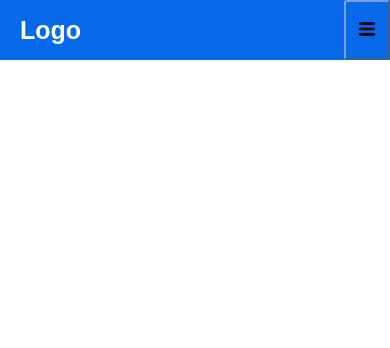
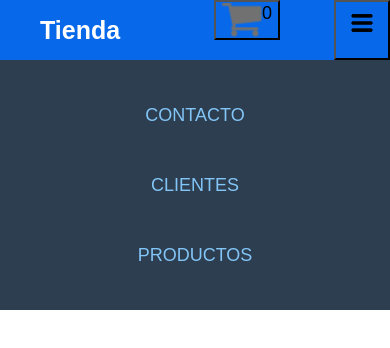
Before and after one commit to ecgalera/CarritoEduardoGalera, a React (Create React App) app in the folder ch-carrito-react/: page / in a window 390 px wide. Shown: the top 348 px of the page. Built offline with nearby package versions, Linux system fonts and the light colour scheme.

Commit message:
Tercer Commmit CartWidget.js + ItemListComtainer.js

```diff
--- a/ch-carrito-react/src/App.css
+++ b/ch-carrito-react/src/App.css
@@ -2,48 +2,44 @@
 /* NavBar Responsive */
 
 *{
-  margin:0;
+  margin: 0;
   box-sizing: border-box;
 }
 
 body{
   font-family: sans-serif;
-  padding:90px 20px 0;
-}
-.nav-menu-link:hover{
-  background-color: #034574;
-  transition: .5s;
+  padding: 90px 20px 0;
 }
 
-.nav-menu-link{
-  padding: 8px 12px;
-  border-radius:5px;
-  color: white;
-  list-style: none;
-  text-decoration: none;
+.header{
+  background-color: #0769e9;
+  /* referencia del alto del navbar */
+  height: 80px;
+  /* lo dejo fijo arriba */
+  position: fixed;
+  width: 100%;
+  top: 0;
+  left: 0;
+
+}
+
+.nav{
+display: flex;
+justify-content: space-between;
+max-width: 992px;
+margin: 0 auto;
+
 
 
 }
 
-.header{
-  background-color: #0769e9;
-  height: 80px;
-  position: fixed;
-  width:100%;
-  top:0;
-  left:0;
+.nav-link{
+  color: white;
+  text-decoration: none;
 }
 
-.nav{
-  display: flex;
-  justify-content: space-between;
-  max-width: 992px;
-  margin: 0 auto;
-}
-
-.nav-link {
-  color: white;
-  text-decoration: none;
+.nav-menu-item{
+  list-style: none;
 }
 
 .logo{
@@ -56,7 +52,6 @@ body{
 .nav-menu{
   display: flex;
   margin-right: 40px;
-  list-style: none;
 }
 
 .nav-menu-item{
@@ -64,33 +59,47 @@ body{
   margin: 0 10px;
   line-height: 80px;
   text-transform: uppercase;
-  width: max-content;
-  list-style: none;
 }
 
-.nav-toggle{
-  color:white;
-  font-size: 20px ;
+.nav-menu-link:hover{
+  background-color: #034574;
+  transition: 0.5s;
+
 
 }
 
-button{
+.nav-menu-link{
+  padding: 8px 12px;
+  border-radius: 3px;
+  transition: 0.5s;
+}
+
+.nav-menu-img{
   background-color: #0769e9;
-  border-radius: 5px;
-  border-color: white;
+  width: 40px;
+
+}
+.nav-toggle{
+  background-color: #0769e9;
   display: none;
+}
+
+.nav-toggle-carrito{
+  background-color: #0769e9;
+}
+
+span{
+  font-size: large;
 
 }
 
-@media(max-width: 768px){
+@media (max-width: 768px){
 
   body{
-
-    padding:70px;
+       padding: 70px 20px 0;
   }
 
   .header{
-
     height: 60px;
 
   }
@@ -98,57 +107,63 @@ button{
 
   .logo{
     font-size: 25px;
-    font-weight: bold;
-    padding: 0 40px;
     line-height: 60px;
-    padding: 0 20px;
+    justify-items: flex-start;
   }
 
   .nav-menu{
     flex-direction: column;
     align-items: center;
     margin-right: 20px;
-    background-color:#2c3e50 ;
+    background-color: #2c3e50;
     position: fixed;
-    left: 0;
+    left:0 ;
     top: 60px;
     width: 100%;
     padding: 20px 0;
     height: calc(100%-60px);
     overflow-y: auto;
-    left: 100%;
   }
 
   .nav-menu-item{
-    font-size: 15px;
     line-height: 70px;
-
 
   }
 
-  .nav-toggle{
-    color:white;
-    font-size: 15px ;
+  .nav-menu-link:hover,
+  .nav-menu-link_active{
+    background-color: none;
+    color: #83c5f7;
 
   }
 
-  button{
+  .nav-menu-link{
+    padding: 8px 12px;
+    border-radius: 3px;
+    transition: 0.5s;
+  }
+
+  .nav-menu-img{
     background-color: #0769e9;
-    border-radius: 3px;
-    border-color: #76a1cc;
-    display: none;
+    width: 40px;
 
   }
-  /* .nav-menu-img{
+  .nav-toggle{
+    background-color: #0769e9;
+    display: none;
+  }
 
-  } */
+  .nav-toggle-carrito{
+    background-color: #0769e9;
+    display: flex;
+    justify-content: end;
+  }
 
   .nav-toggle{
-    display: block;
+    display: flex;
+   justify-content: end;
   }
 
-  .nav-menu_visible{
-    left: 0;
-  }
+
 
 }
--- a/ch-carrito-react/src/App.js
+++ b/ch-carrito-react/src/App.js
@@ -2,6 +2,7 @@
 import React from 'react';
 import './App.css';
 import NavBar from './components/NavBar';
+import ItemListContainer from './components/ItemListContainer';
 
 
 
@@ -14,7 +15,7 @@ function App() {
 
         <NavBar/>
 
-
+        <ItemListContainer text={"Aquí van los Items"}/>
 
     </div>
   );
--- /dev/null
+++ b/ch-carrito-react/src/components/CartWidget.js
@@ -0,0 +1,16 @@
+import React from 'react'
+
+
+const CartWidget = () => {
+    return (
+        <div>
+
+            <button className="nav-toggle-carrito">
+                <img src="/img/cart.png" width={30} className="nav-menu-img"/><span>0</span>
+            </button>
+
+        </div>
+    )
+}
+
+export default CartWidget
--- /dev/null
+++ b/ch-carrito-react/src/components/ItemListContainer.js
@@ -0,0 +1,12 @@
+import React from 'react'
+
+
+const ItemListContainer = (props) => {
+    return (
+        <div>
+            <h1> {props.text} </h1>
+        </div>
+    )
+}
+
+export default ItemListContainer
--- a/ch-carrito-react/src/components/NavBar.js
+++ b/ch-carrito-react/src/components/NavBar.js
@@ -1,4 +1,5 @@
 import React from "react";
+import CartWidget from "./CartWidget";
 
 // const navToggle = document.querySelector(".nav-toggle")
 // const navMenu = document.querySelector(".nav-menu")
@@ -13,51 +14,48 @@ import React from "react";
 //     }
 // })
 
+
 const NavBar = ()=>{
+
     return (
-        <>
+        <div>
+        <header className='header'>
+            <nav className='nav'>
+                <a href = "https://reactjs.org" className="logo nav-link">Tienda</a>
 
-        <header className = "header">
-            <nav className = "nav">
-                <a href = "https://reactjs.org" className="logo nav-link">Logo</a>
-                <button className="nav-toggle">
-                    <img src="/img/menuAmbur.png" width={30} className="nav-menu-img"/>
-                </button>
-                 <ul className = "nav-menu">
-                    <li className ="nav-menu-item nav-link">
-                        <a className="App-link nav-menu-link"
+                <ul className='nav-menu'>
+                    <li className='nav-menu-item '>
+                        <a className="nav-menu-link nav-link nav-menu-link_active"
                         href="https://reactjs.org"
                         target="_blank"
                         rel="noopener noreferrer">Contacto
                         </a>
                     </li>
-                    <li className ="nav-menu-item nav-link">
-                        <a className="nav-menu-link"
+                    <li className='nav-menu-item '>
+                        <a className="nav-menu-link nav-link nav-menu-link_active"
                         href="https://reactjs.org"
-                        target="_blank"
-                        rel="noopener noreferrer">Clientes
+                        target="_blank" rel="noopener noreferrer">Clientes
                         </a>
-
                     </li>
-                    <li className ="nav-menu-item nav-link">
-                        <a
-                        className="nav-menu-link"
+                        <li className='nav-menu-item '>
+                        <a className="nav-menu-link nav-link nav-menu-link_active"
                         href="https://reactjs.org"
                         target="_blank"
                         rel="noopener noreferrer">Productos
                         </a>
                     </li>
-                    <li className ="nav-menu-item nav-link">
-                        <a className="nav-menu-link"
-                        href="https://reactjs.org"
-                        target="_blank"
-                        rel="noopener noreferrer">Servicios
-                        </a>
-                    </li>
                 </ul>
+
+                <CartWidget/>
+
+                <button className="nav-toggle">
+                <img src="/img/menuAmbur.png" width={30} className="nav-menu-img"/>
+                </button>
             </nav>
+
         </header>
-        </>
+
+    </div>
     )
 
 }
```
Also changed, not shown: ch-carrito-react/public/img/cart.png (added).
